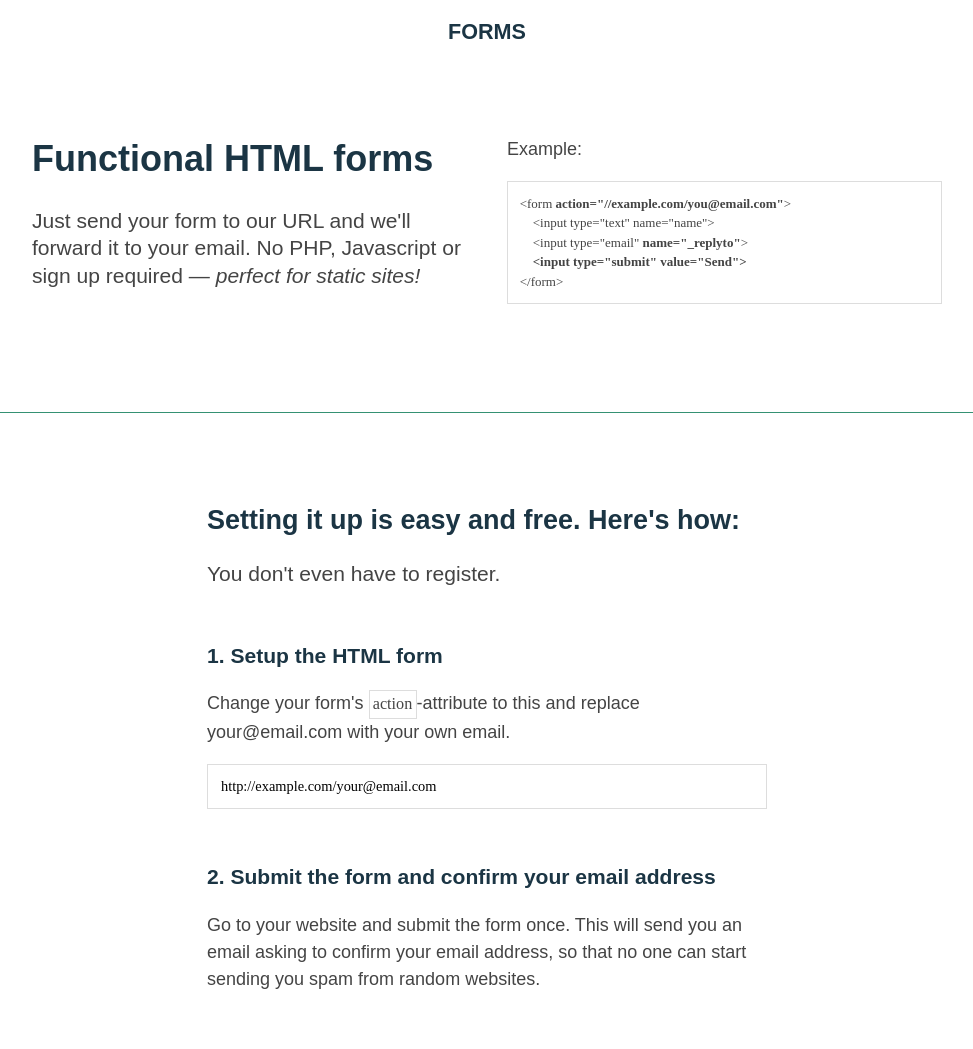
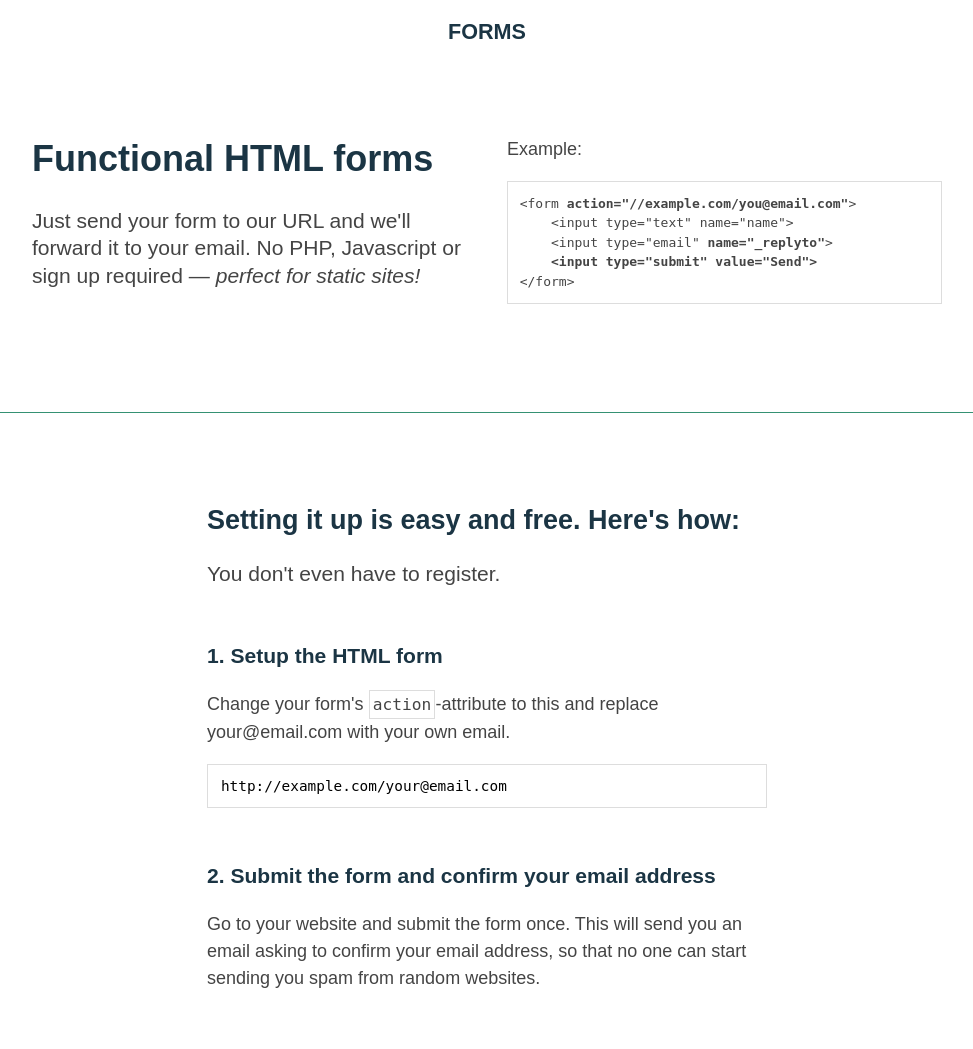
Before and after one commit to formspree/formspree, a Flask app: page / in a window 1280 px wide. Shown: the part 165-1214 px from the top of the page, without its empty margins (153-1126 px from the left). Run offline with Flask 2, Linux system fonts and the light colour scheme; some libraries are stand-ins or nearby versions.

Commit message:
Fallback to monospaced font in case source-code-pro is not available

```diff
--- a/formspree/static/css/main.css
+++ b/formspree/static/css/main.css
@@ -2391,7 +2391,7 @@ p {
 
 p.code {
   font-size: 0.8em;
-  font-family: "source-code-pro";
+  font-family: "source-code-pro", monospace;
   border: 1px solid #dddddd;
   background: #fff; }
   @media (max-width: 760px) {
@@ -2399,7 +2399,7 @@ p.code {
       overflow: auto; } }
 
 span.code {
-  font-family: "source-code-pro";
+  font-family: "source-code-pro", monospace;
   display: inline-block;
   padding: 0 0.2em;
   border: 1px solid #dddddd;
@@ -2408,7 +2408,7 @@ span.code {
 
 input, textarea {
   font-size: 0.8em;
-  font-family: "source-code-pro";
+  font-family: "source-code-pro", monospace;
   border: 1px solid #dddddd;
   background: #fff;
   padding: 0.9em;
--- a/formspree/static/scss/main.scss
+++ b/formspree/static/scss/main.scss
@@ -151,7 +151,7 @@ p {
 
 p.code {
     font-size: 0.8em;
-    font-family: "source-code-pro";
+    font-family: "source-code-pro", monospace;
     border: 1px solid $accent;
     background: #fff;
     @media (max-width: 760px) {
@@ -160,7 +160,7 @@ p.code {
 }
 
 span.code {
-    font-family: "source-code-pro";
+    font-family: "source-code-pro", monospace;
     display: inline-block;
     padding: 0 0.2em;
     border: 1px solid $accent;
@@ -170,7 +170,7 @@ span.code {
 
 input, textarea {
     font-size: 0.8em;
-    font-family: "source-code-pro";
+    font-family: "source-code-pro", monospace;
     border: 1px solid $accent;
     background: #fff;
     padding: 0.9em;
```
